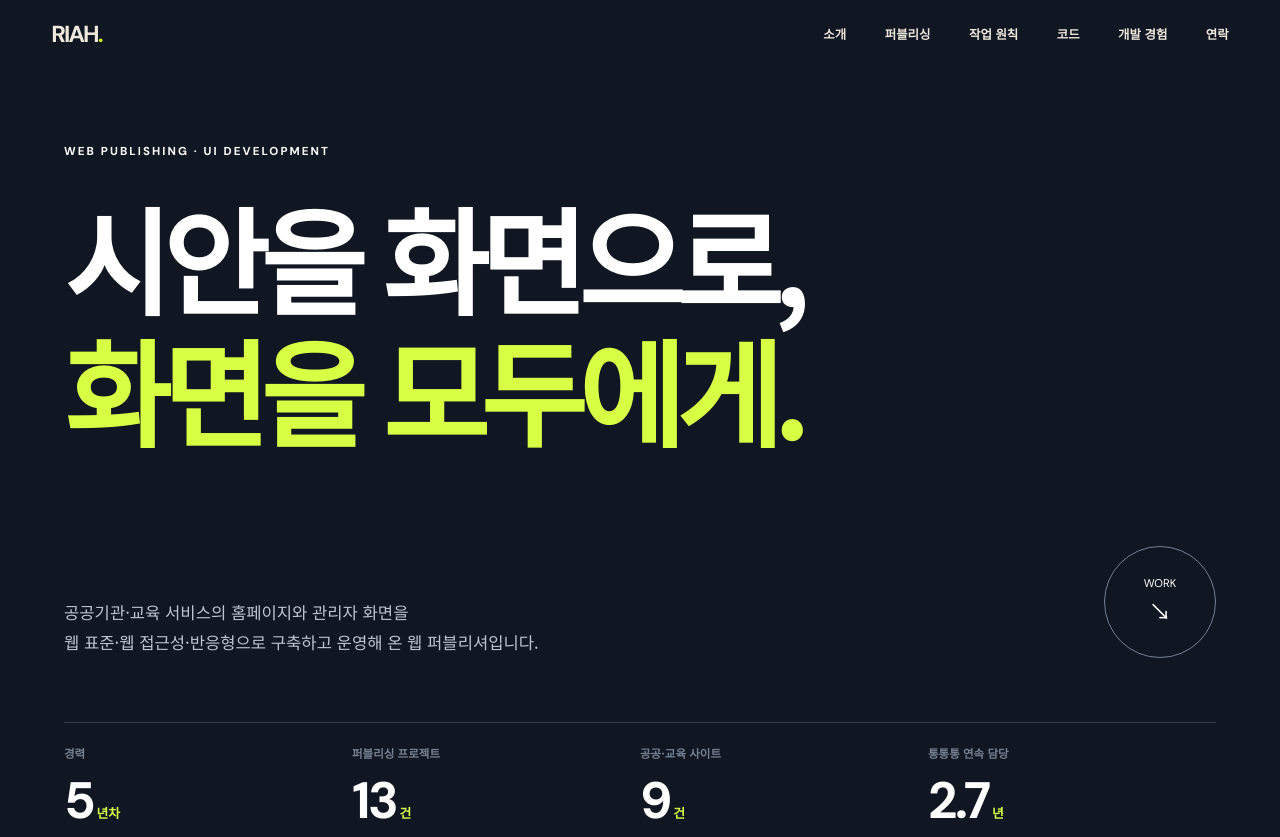
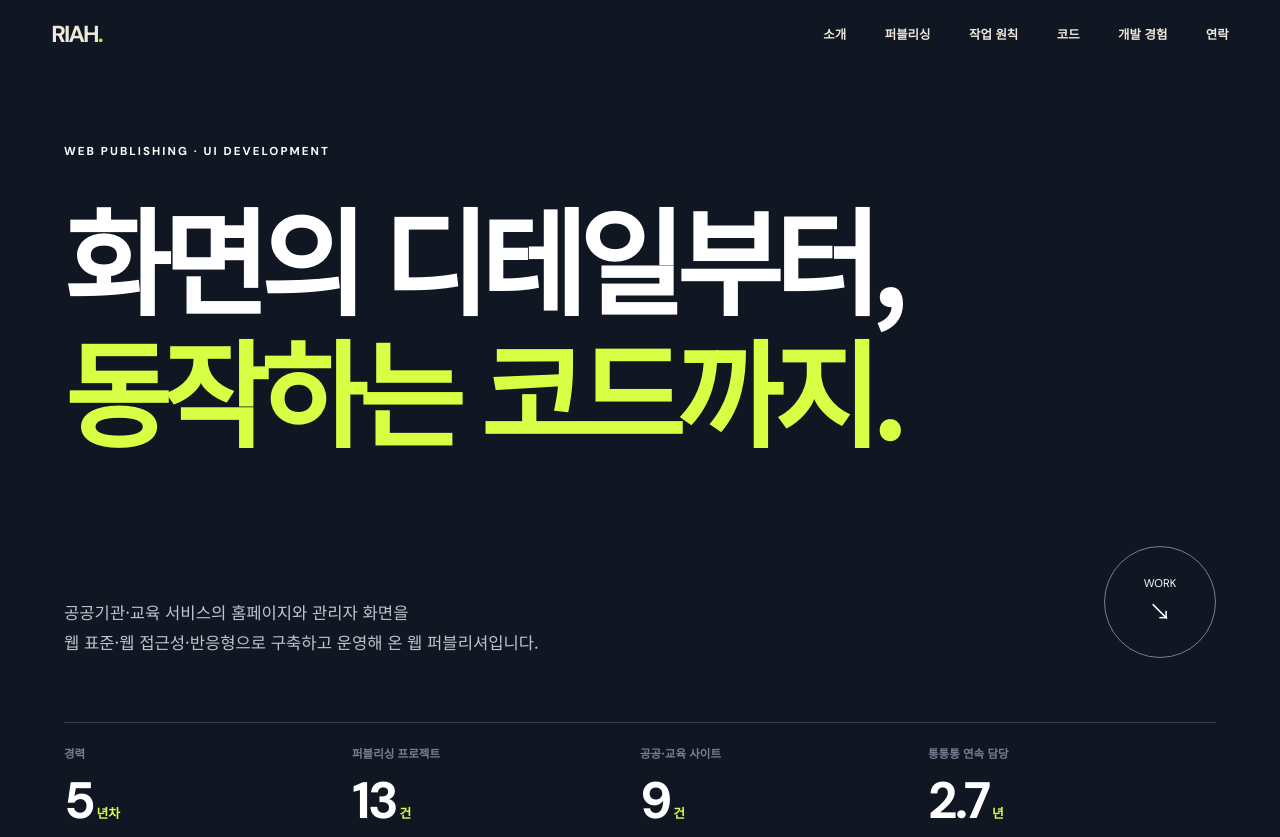
Before and after one commit to riah1992/portfolio, a plain HTML site: page index.html in a window 1280 px wide. Shown: the top 837 px of the page. Drawn offline with Linux system fonts and the light colour scheme.

Commit message:
첫 화면 문구 변경
Co-Authored-By: Claude Opus 5.5 <noreply@anthropic.com>

```diff
--- a/index.html
+++ b/index.html
@@ -5,7 +5,7 @@
   <meta name="viewport" content="width=device-width, initial-scale=1.0" />
   <meta name="description" content="공공·교육 서비스 13개 프로젝트를 웹 표준·웹 접근성·반응형으로 구축하고 운영해 온 5년차 웹 퍼블리셔 주리아의 포트폴리오입니다." />
   <meta property="og:title" content="주리아 | Web Publisher" />
-  <meta property="og:description" content="시안을 정확한 화면으로, 그 화면을 모두가 쓸 수 있게 만듭니다." />
+  <meta property="og:description" content="화면의 디테일부터 동작하는 코드까지 만듭니다." />
   <title>주리아 | Web Publisher</title>
   <link rel="preconnect" href="https://fonts.googleapis.com" />
   <link rel="preconnect" href="https://fonts.gstatic.com" crossorigin />
@@ -30,7 +30,7 @@
   <main id="main">
     <section class="hero" id="top">
       <p class="eyebrow">WEB PUBLISHING · UI DEVELOPMENT</p>
-      <h1>시안을 화면으로,<br /><em>화면을 모두에게.</em></h1>
+      <h1>화면의 디테일부터,<br /><em>동작하는 코드까지.</em></h1>
       <div class="hero-bottom">
         <p>공공기관·교육 서비스의 홈페이지와 관리자 화면을<br />웹 표준·웹 접근성·반응형으로 구축하고 운영해 온 웹 퍼블리셔입니다.</p>
         <a class="round-link" href="#work" aria-label="퍼블리싱 작업 보기">
```
